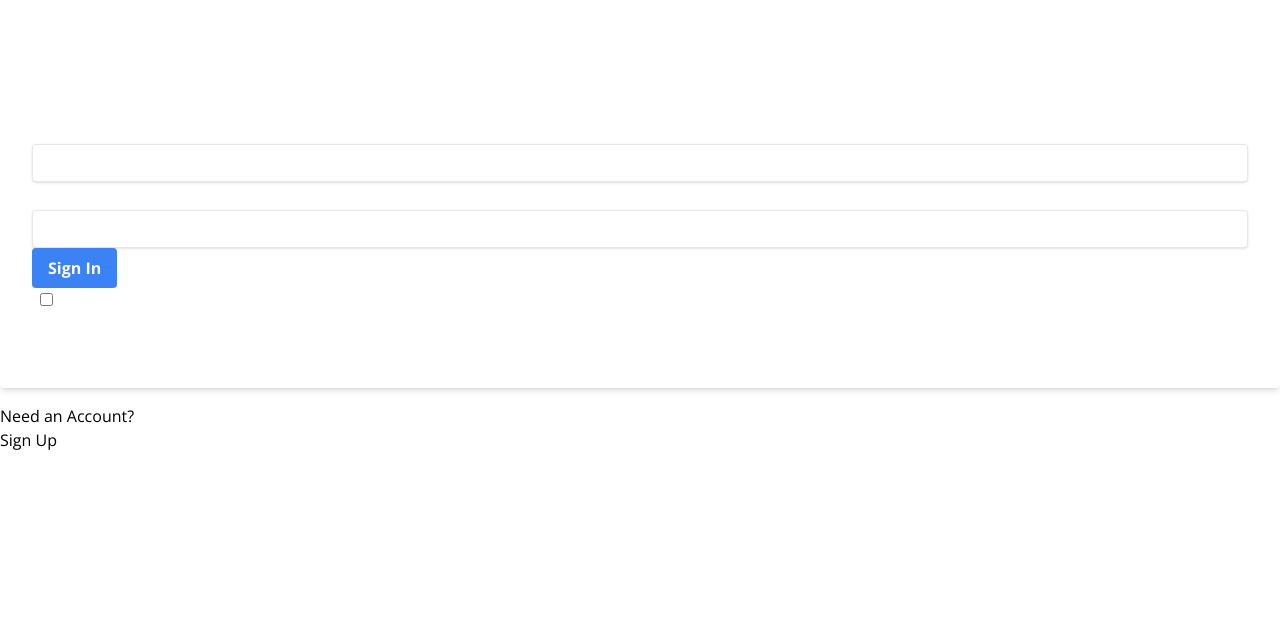
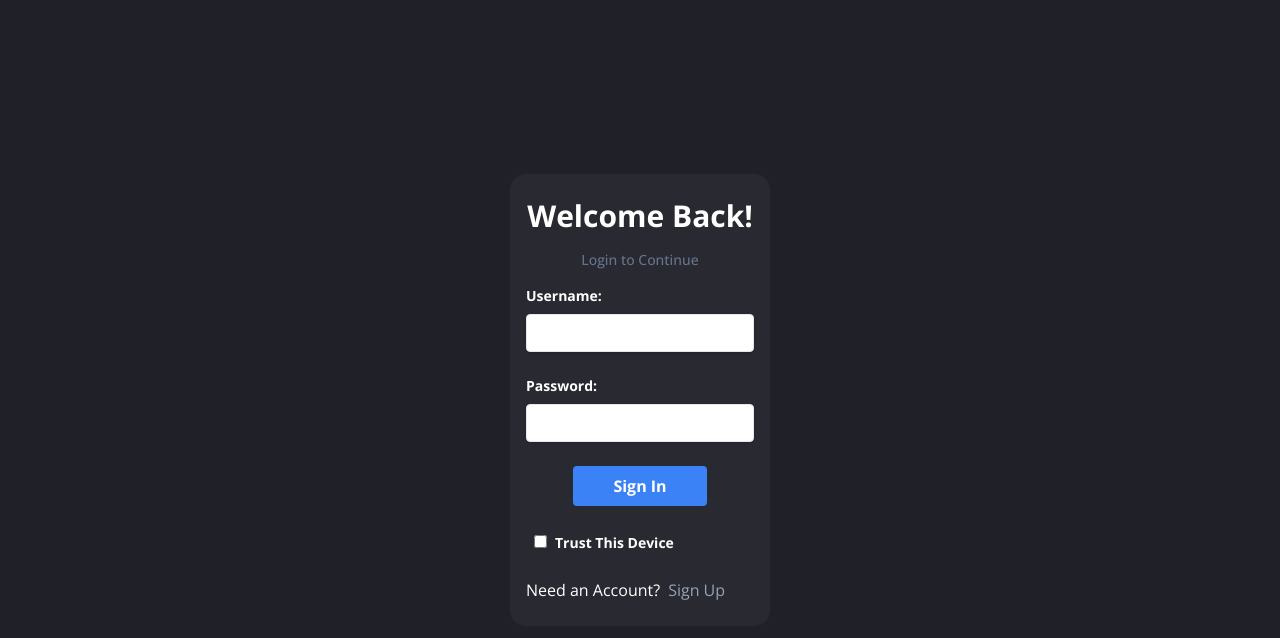
Before and after one commit to NAEEMGHADAI/namazy, a React (Create React App) app in the folder Client/: page /login in a window 1280 px wide. Shown: the top 638 px of the page. Built offline with nearby package versions, Linux system fonts and the light colour scheme.

Commit message:
Login Ui

```diff
--- a/Client/src/components/RequireAuth.js
+++ b/Client/src/components/RequireAuth.js
@@ -9,10 +9,11 @@ const RequireAuth = ({ allowedRoles }) => {
   const decoded = auth?.accessToken ? jwtDecode(auth.accessToken) : undefined;
 
   const roles = decoded?.UserInfo?.roles || [];
+  console.log(allowedRoles);
 
   return roles?.find((role) => allowedRoles.includes(role)) ? (
     <Outlet />
-  ) : auth?.user ? (
+  ) : auth?.accessToken ? (
     <Navigate to="/unauthorized" state={{ from: location }} replace />
   ) : (
     <Navigate to="/login" state={{ from: location }} replace />
--- a/Client/src/index.js
+++ b/Client/src/index.js
@@ -15,6 +15,7 @@ if (process.env.NODE_ENV === "production") {
 const root = ReactDOM.createRoot(document.getElementById("root"));
 
 root.render(
+  <section className="flex relative bg-main-dark-bg min-h-screen">
     <BrowserRouter>
       <ContextProvider>
         <Routes>
@@ -24,4 +25,5 @@ root.render(
         </Routes>
       </ContextProvider>
     </BrowserRouter>
+  </section>
 );
--- a/Client/src/pages/Login.jsx
+++ b/Client/src/pages/Login.jsx
@@ -3,6 +3,8 @@ import { Link, useLocation, useNavigate } from "react-router-dom";
 import axios from "../api/axios";
 import useContent from "../hooks/useContent";
 import useInput from "../hooks/useInput";
+import useLocalStorage from "../hooks/useLocalStorage";
+// import useLogin from "../hooks/useLogin";
 import useToggle from "../hooks/useToggle";
 
 const LOGIN_URL = "/auth";
@@ -21,6 +23,8 @@ const Login = () => {
   const [errMsg, setErrMsg] = useState("");
 
   const [check, toggleCheck] = useToggle("persist", false);
+  const [isLogin, setLogin] = useLocalStorage("isLogin", false);
+  console.log(isLogin, setLogin);
 
   useEffect(() => {
     userRef.current.focus();
@@ -47,6 +51,9 @@ const Login = () => {
       const accessToken = response?.data?.accessToken;
 
       setAuth({ user, accessToken });
+      console.log("setLogin reached", isLogin);
+
+      setLogin(true);
 
       // setUser("");
       resetUser();
@@ -76,7 +83,13 @@ const Login = () => {
   // }, [persist]);
 
   return (
-    <section>
+    <section className="flex flex-col flex-wrap  justify-center content-center w-full">
+      <form
+        onSubmit={handleSubmit}
+        className={`bg-secondary-dark-bg h-fit  rounded-2xl pr-4 pl-4 pt-6 pb-6 ${
+          darkMode ? "text-white" : ""
+        }  `}
+      >
         <p
           ref={errRef}
           className={errMsg ? "errmsg" : "offscreen"}
@@ -84,17 +97,11 @@ const Login = () => {
         >
           {errMsg}
         </p>
-
-      <form
-        onSubmit={handleSubmit}
-        className={`bg-white shadow-md rounded px-8 pt-6 pb-8 mb-4 ${
-          darkMode ? "text-white bg-gray-800" : ""
-        }`}
-      >
-        <h1 className="text-2xl font-bold mb-4">Welcome Back!</h1>
-        <h2 className="text-lg font-medium mb-4">
-          Sign in to continue to your account
-        </h2>
+        <h1 className="text-3xl font-bold mb-4 text-center">Welcome Back!</h1>
+        <h6 className=" text-sm font-medium text-slate-500 text-center mb-4">
+          Login to Continue
+        </h6>
+        <div className="mb-6">
           <label htmlFor="username" className="block text-sm font-bold mb-2">
             Username:
           </label>
@@ -103,12 +110,12 @@ const Login = () => {
             id="username"
             ref={userRef}
             autoComplete="off"
-          // onChange={(e) => setUser(e.target.value)}
-          // value={user}
             {...userAttributes}
             className="shadow appearance-none border text-black rounded w-full py-2 px-3 leading-tight focus:outline-none focus:shadow-outline"
             required
           />
+        </div>
+        <div className="mb-6">
           <label htmlFor="password" className="block text-sm font-bold mb-2">
             Password:
           </label>
@@ -120,9 +127,12 @@ const Login = () => {
             className="shadow appearance-none border text-black rounded w-full py-2 px-3 leading-tight focus:outline-none focus:shadow-outline"
             required
           />
-        <button className="bg-blue-500 hover:bg-blue-700 text-white font-bold py-2 px-4 rounded focus:outline-none focus:shadow-outline">
+        </div>
+        <div className="text-center mb-6">
+          <button className="bg-blue-500 hover:bg-blue-700 text-white font-bold py-2 px-10 rounded focus:outline-none focus:shadow-outline">
             Sign In
           </button>
+        </div>
         <div className="mb-6">
           <input
             type="checkbox"
@@ -131,17 +141,17 @@ const Login = () => {
             checked={check}
             className="ml-2 leading-tight"
           />
-          <label htmlFor="persist" className="block text-sm font-bold mb-2">
+          <label htmlFor="persist" className="ml-2 text-sm font-bold mb-2">
             Trust This Device
           </label>
         </div>
-      </form>
         <p>
-        Need an Account? <br />
-        <span className="line">
+          Need an Account?
+          <span className="line ml-2 text-slate-400">
             <Link to="/register">Sign Up</Link>
           </span>
         </p>
+      </form>
     </section>
   );
 };
```
Lines whose indentation alone changed are shown as unchanged.
